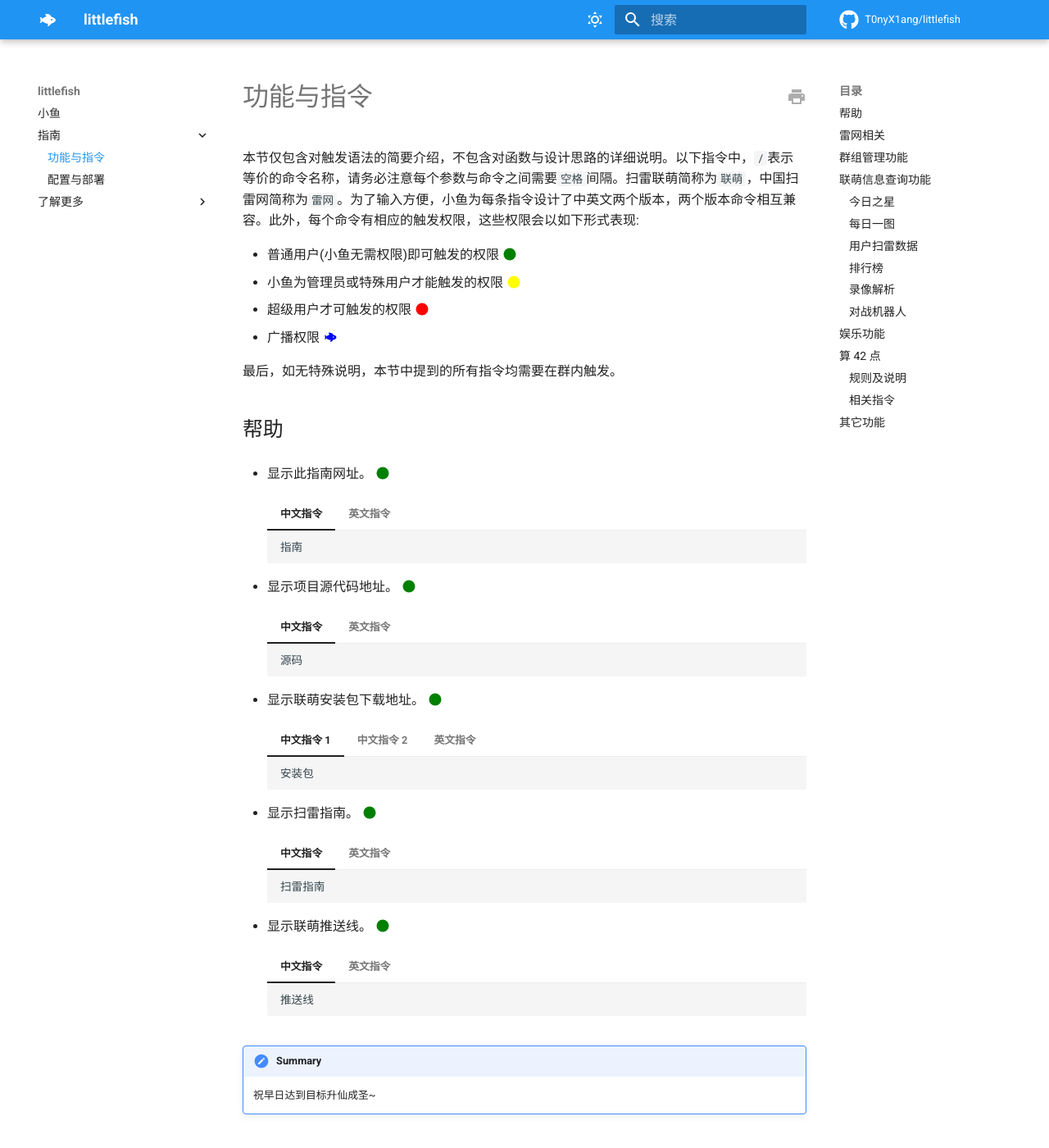
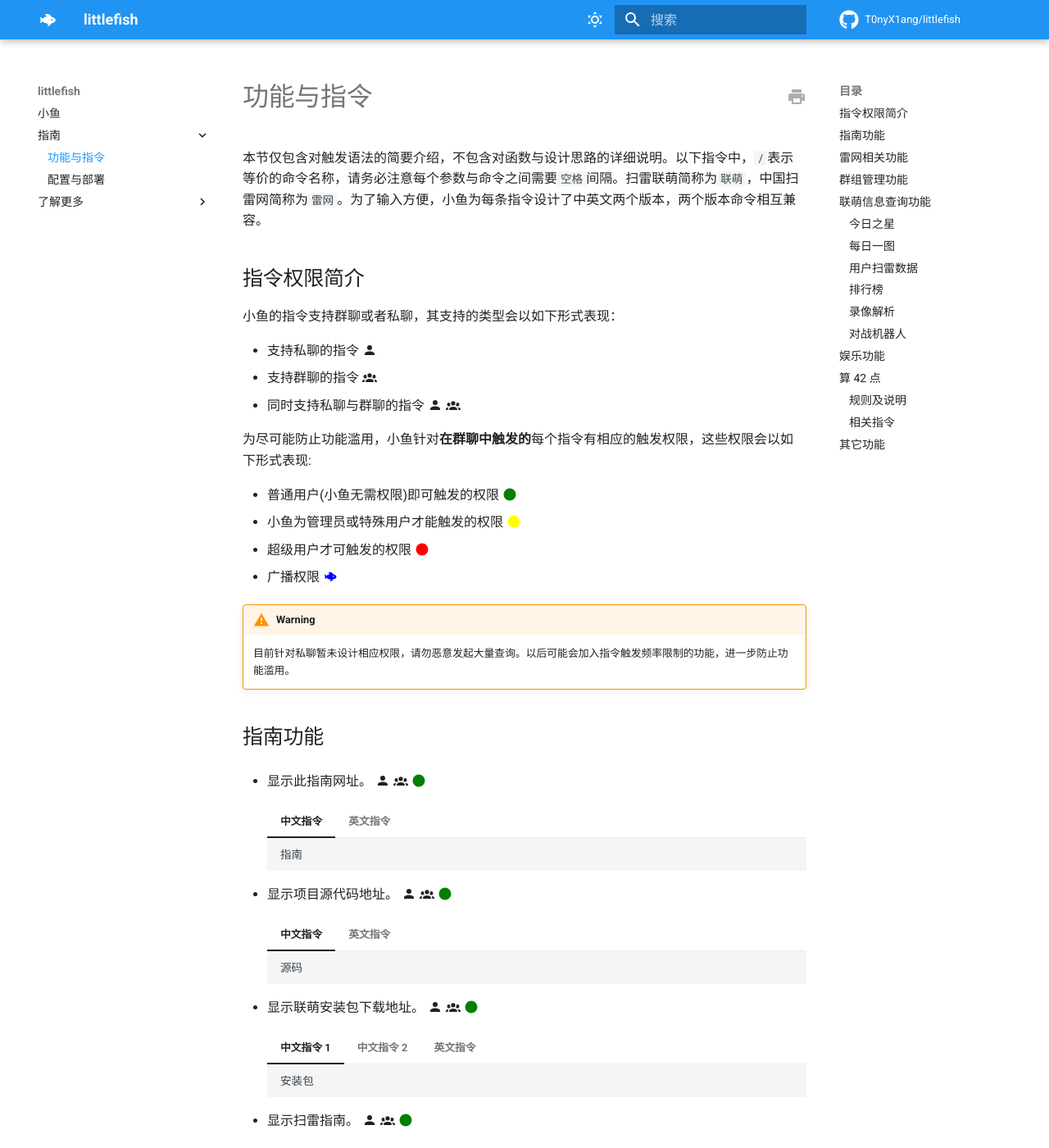
Before and after one commit to T0nyX1ang/littlefish, an MkDocs documentation site: the page built from docs/guide/normal.md, in a window 1280 px wide and 1400 px high. Shown: the whole window at 82% size. Built offline with MkDocs 1.6.1 and Material for MkDocs 9.7.7, drawn with Linux system fonts in a browser that asks for light colours; comment, search, counter and statistics services are not loaded; the version menu is left out; some of the changed text lies outside the part shown.

Commit message:
Update docs

````diff
--- a/docs/guide/normal.md
+++ b/docs/guide/normal.md
@@ -1,17 +1,29 @@
 # 功能与指令
 
-本节仅包含对触发语法的简要介绍，不包含对函数与设计思路的详细说明。以下指令中，`/`表示等价的命令名称，请务必注意每个参数与命令之间需要`空格`间隔。扫雷联萌简称为`联萌`，中国扫雷网简称为`雷网`。为了输入方便，小鱼为每条指令设计了中英文两个版本，两个版本命令相互兼容。此外，每个命令有相应的触发权限，这些权限会以如下形式表现:
+本节仅包含对触发语法的简要介绍，不包含对函数与设计思路的详细说明。以下指令中，`/`表示等价的命令名称，请务必注意每个参数与命令之间需要`空格`间隔。扫雷联萌简称为`联萌`，中国扫雷网简称为`雷网`。为了输入方便，小鱼为每条指令设计了中英文两个版本，两个版本命令相互兼容。
+
+## 指令权限简介
+
+小鱼的指令支持群聊或者私聊，其支持的类型会以如下形式表现：
+
+-   支持私聊的指令 :material-account:
+-   支持群聊的指令 :material-account-group:
+-   同时支持私聊与群聊的指令 :material-account: :material-account-group:
+
+为尽可能防止功能滥用，小鱼针对**在群聊中触发的**每个指令有相应的触发权限，这些权限会以如下形式表现:
 
 -   普通用户(小鱼无需权限)即可触发的权限 :material-circle:{.green_circle}
 -   小鱼为管理员或特殊用户才能触发的权限 :material-circle:{.yellow_circle}
 -   超级用户才可触发的权限 :material-circle:{.red_circle}
 -   广播权限 :material-fish:{.blue_fish}
 
-最后，如无特殊说明，本节中提到的所有指令均需要在群内触发。
+!!! warning
 
-## 帮助
+    目前针对私聊暂未设计相应权限，请勿恶意发起大量查询。以后可能会加入指令触发频率限制的功能，进一步防止功能滥用。
 
--   显示此指南网址。 :material-circle:{.green_circle}
+## 指南功能
+
+-   显示此指南网址。 :material-account: :material-account-group: :material-circle:{.green_circle}
 
     === "中文指令"
 
@@ -91,7 +103,7 @@
 
     祝早日达到目标升仙成圣~
 
-## 雷网相关
+## 雷网相关功能
 
 !!! info
 
@@ -156,11 +168,11 @@
         dailystarcount $UID$
         ```
 
--   自动推送联萌每日一星：于每天 00:01:30 进行推送，误差为 30 秒，该功能自动触发，广播至小鱼加入的**所有**群中。 :material-fish:{.blue_fish}
+-   自动推送联萌每日一星：于每天 00:01:30 进行推送，误差为 30 秒。 :material-account-group: :material-fish:{.blue_fish}
 
 ### 每日一图
 
--   主动查询每日一图：图的`大小`，`bv`，`op`，`is`与`第一名成绩`。 :material-circle:{.green_circle}
+-   主动查询每日一图：图的`大小`，`bv`，`op`，`is`与`第一名成绩`。 :material-account: :material-account-group: :material-circle:{.green_circle}
 
     === "中文指令"
 
@@ -174,7 +186,7 @@
         dailymap
         ```
 
--   自动推送每日一图：每天 00:03:00 进行推送，误差为 30 秒，该功能自动触发，广播至小鱼加入的**所有**群中。 :material-fish:{.blue_fish}
+-   自动推送每日一图：每天 00:03:00 进行推送，误差为 30 秒。 :material-account-group: :material-fish:{.blue_fish}
 
 !!! tip
 
@@ -262,8 +274,8 @@
         level
         ```
 
--   自动推送联萌每个等级的人数与总计人数：每周一 00:00:00 进行推送，误差为 30 秒，该功能自动触发，广播至小鱼加入的**所有**群中。 :material-fish:{.blue_fish}
--   经典模式排行榜查询：包含用户的`排名`，`昵称`，`ID`与`成绩`。 :material-circle:{.green_circle}
+-   自动推送联萌每个等级的人数与总计人数：每周一 00:00:00 进行推送，误差为 30 秒。 :material-account-group: :material-fish:{.blue_fish}
+-   经典模式排行榜查询：包含用户的`排名`，`昵称`，`ID`与`成绩`。 :material-account: :material-account-group: :material-circle:{.green_circle}
 
     === "中文指令"
 
@@ -435,7 +447,7 @@
         autopvp
         ```
 
--   自动推送对战机器人状态：每天 00:00:00 进行推送，误差为 30 秒，该功能自动触发，广播至小鱼加入的**所有**群中。 :material-fish:{.blue_fish}
+-   自动推送对战机器人状态：每天 00:00:00 进行推送，误差为 30 秒。 :material-account-group: :material-fish:{.blue_fish}
 
 !!! tip
 
@@ -695,7 +707,7 @@
 
 ### 规则及说明
 
--   算 42 点小游戏：每日 8-23 点 42:42 自动触发，广播至小鱼加入的**所有**群中。 :material-fish:{.blue_fish}
+-   算 42 点小游戏：每日 8-23 点 42:42 自动触发。 :material-fish:{.blue_fish}
 
 -   42 点游戏规则(暂定):
 
````
Also changed, not shown: other parts of docs/guide/normal.md (+36 -36 lines).
